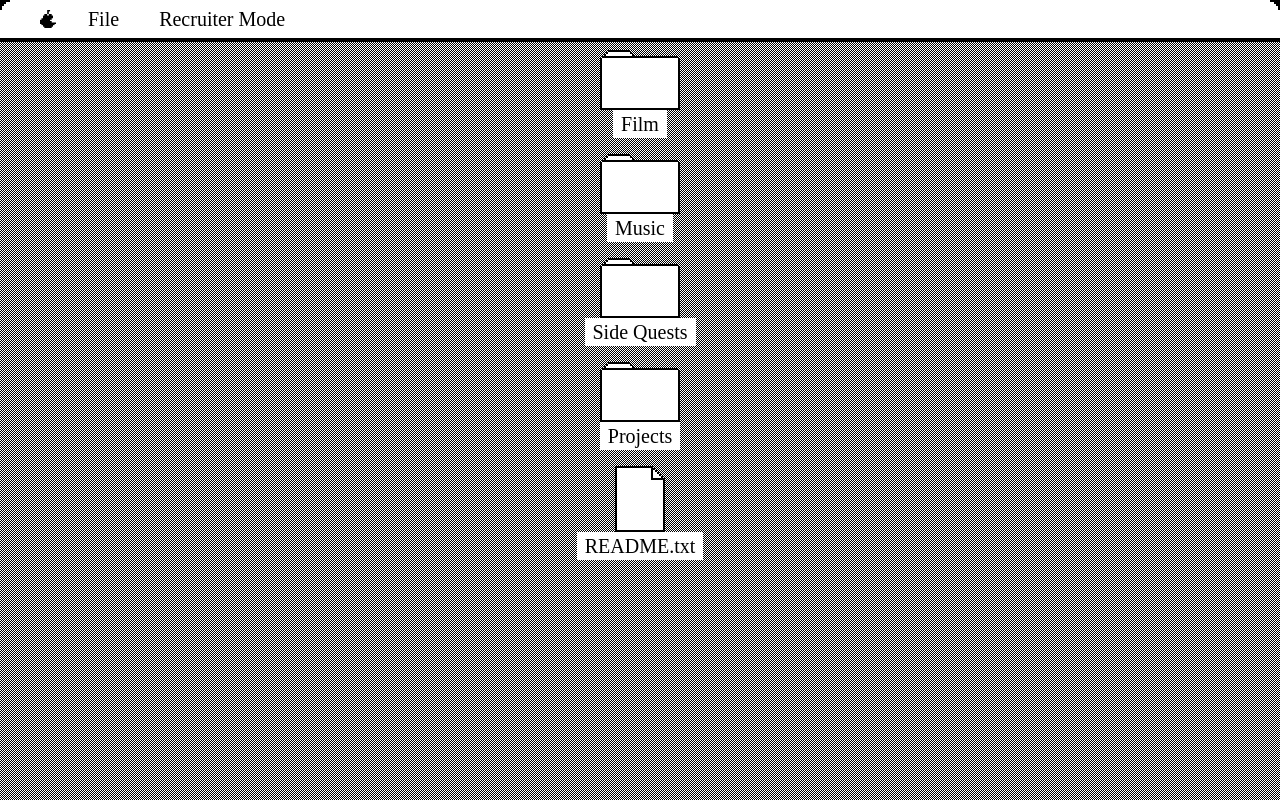
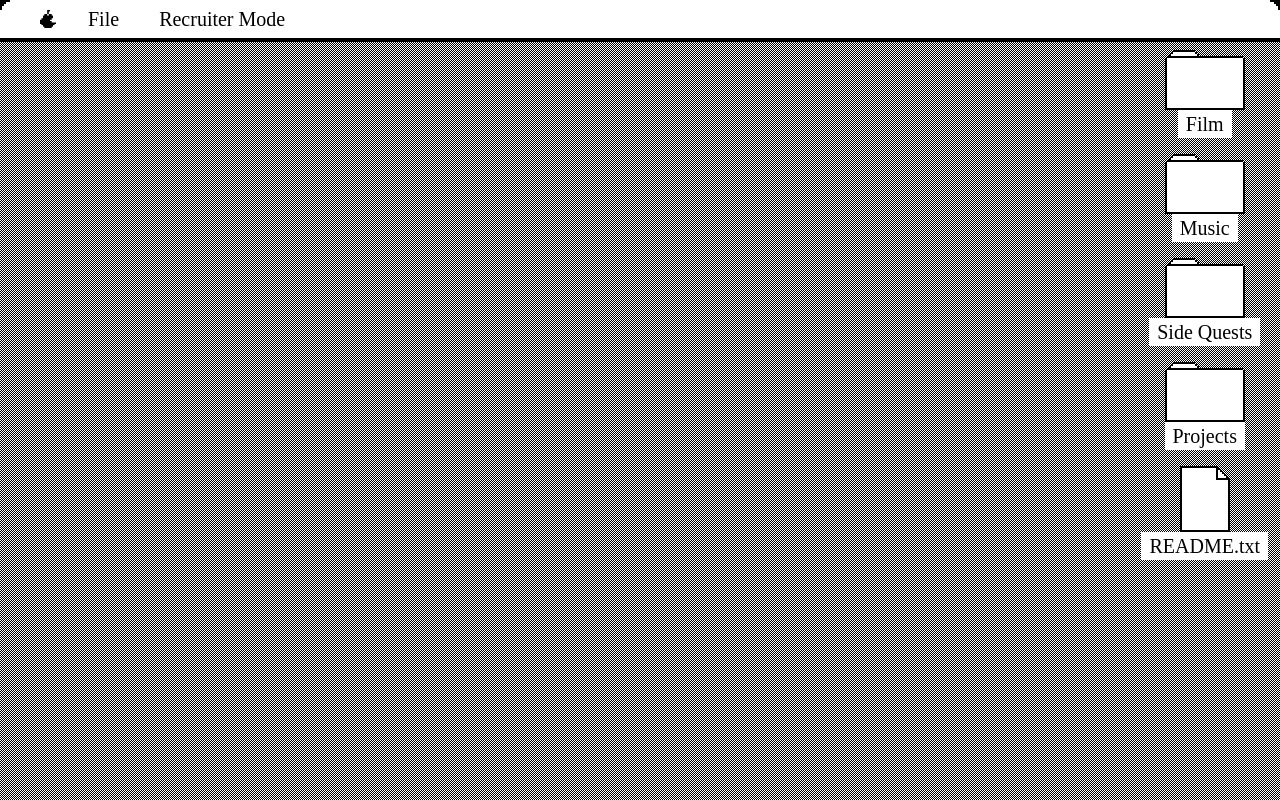
Before and after one commit to jarydo/jarydo.github.io, a React (Vite) app: page / in a window 1280 px wide. Built offline with nearby package versions, Linux system fonts and the light colour scheme; a web font is replaced by a local one.

Commit message:
Align folders

```diff
--- a/src/pages/PersonalPage.tsx
+++ b/src/pages/PersonalPage.tsx
@@ -158,7 +158,9 @@ function PersonalPage() {
     <div className="font-macos fixed top-0 left-0 w-full h-full touch-none bg-chessboard">
       <Header />
 
-      {fileSystem.map((item) => renderFileOrFolder(item))}
+      <div className="grid grid-flow-row justify-end pr-1">
+        {fileSystem.map((item) => renderFileOrFolder(item))}
+      </div>
 
       {windows
         .filter((w) => w.isOpen)
```
